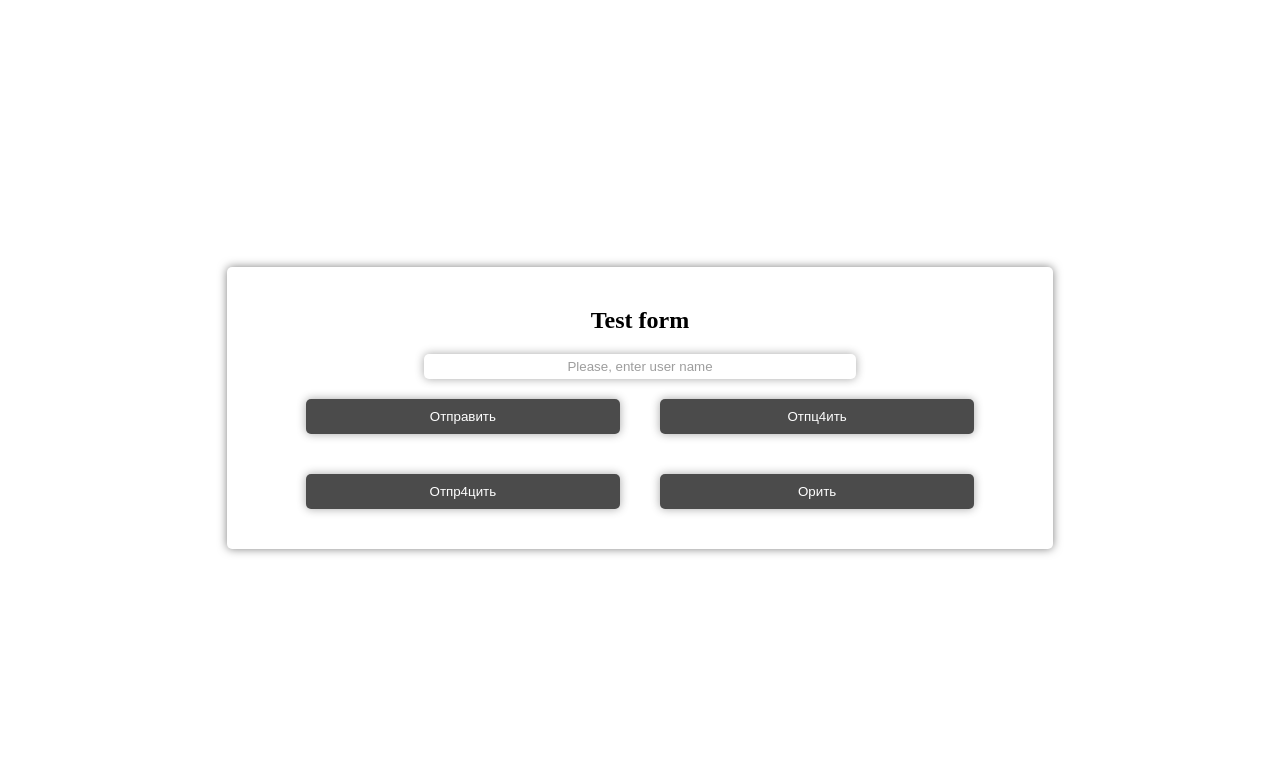
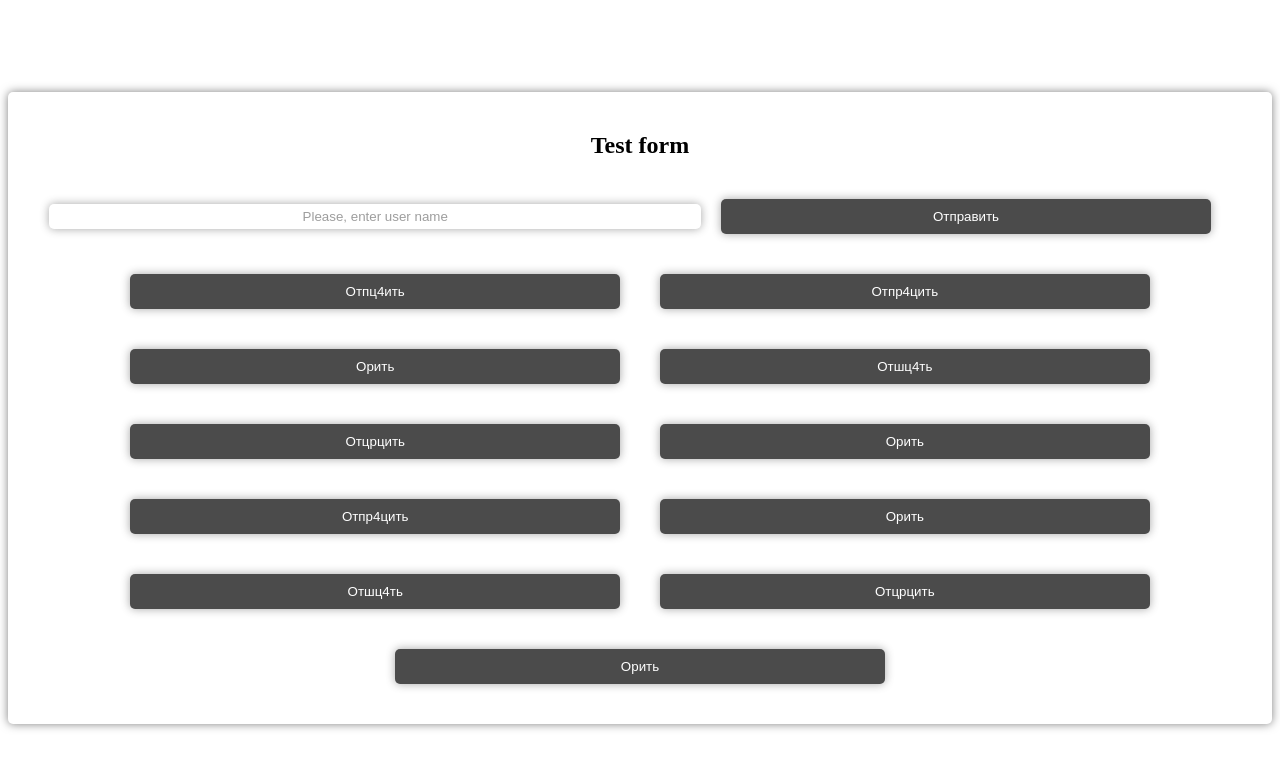
Before and after one commit to iposhka89/branch, a plain HTML site: page index.html in a window 1280 px wide. Drawn offline with Linux system fonts and the light colour scheme.

Commit message:
wjrgijwg

```diff
--- a/index.html
+++ b/index.html
@@ -15,6 +15,14 @@
 			<input class="submit-button" type="submit" value="Отпц4ить">
 			<input class="submit-button" type="submit" value="Отпр4цить">
 			<input class="submit-button" type="submit" value="Орить">
+			<input class="submit-button" type="submit" value="Отшц4ть">
+			<input class="submit-button" type="submit" value="Отцрцить">
+			<input class="submit-button" type="submit" value="Орить">
+			<input class="submit-button" type="submit" value="Отпр4цить">
+			<input class="submit-button" type="submit" value="Орить">
+			<input class="submit-button" type="submit" value="Отшц4ть">
+			<input class="submit-button" type="submit" value="Отцрцить">
+			<input class="submit-button" type="submit" value="Орить">
         </div>
     </form>
 </div>
```
